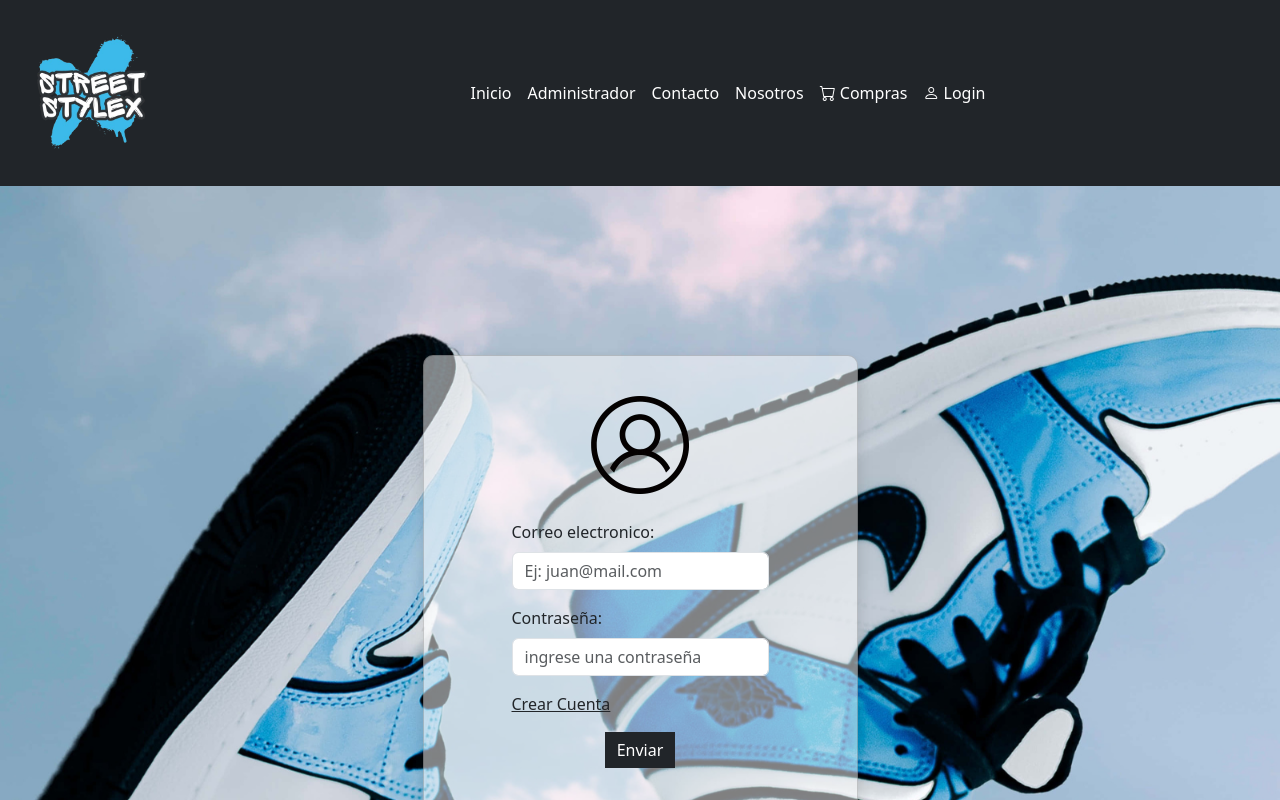
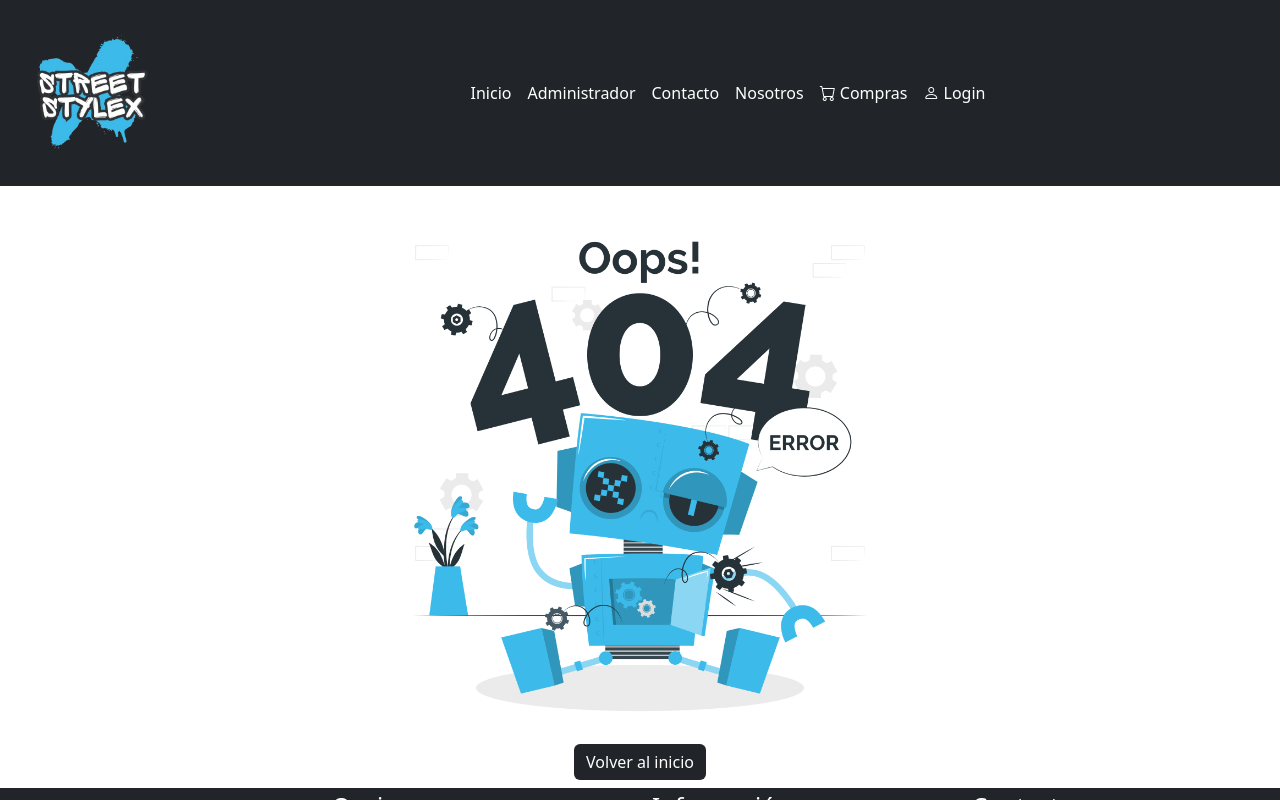
Before and after one commit to PRADON1CO/streeStyleX, a React (Vite) app: page / in a window 1280 px wide. Shown: the top 800 px of the page. Built offline with nearby package versions, Linux system fonts and the light colour scheme.

Commit message:
agregue el maquetado necesario para la pagina error404

```diff
--- a/src/App.jsx
+++ b/src/App.jsx
@@ -5,6 +5,7 @@
 import Menu from './components/common/Menu';
 import Inicio from './components/pages/Inicio';
 import Login from './components/pages/Login';
+import Error404 from './components/pages/Error404';
 
 function App() {
 
@@ -12,7 +13,8 @@
     <>
       <Menu></Menu>
       {/* <Inicio></Inicio>  */}
-      <Login></Login>
+      {/* <Login></Login>       */}
+      <Error404></Error404>
       <Footer></Footer>
     </>
 
--- a/src/components/pages/Error404.jsx
+++ b/src/components/pages/Error404.jsx
@@ -1,10 +1,13 @@
-import React from 'react';
+import { Button, Container } from 'react-bootstrap';
+import error404 from "../../assets/404.png"
+import "../../style/error404.css"
 
 const Error404 = () => {
     return (
-        <div>
-
-        </div>
+        <Container className='text-center py-2'>
+            <img src={error404} alt="" className='imgError404 mx-auto d-block' />
+            <a to='/' className=" btn bg-dark border-0 text-white">Volver al inicio</a>
+        </Container>
     );
 };
 
--- /dev/null
+++ b/src/style/error404.css
@@ -0,0 +1,11 @@
+.imgError404{
+    width: 300px;
+    height: 300px;
+}
+
+@media (min-width: 767px){
+    .imgError404{
+        width: 550px;
+        height: 550px;
+    }
+}
```
Also changed, not shown: src/assets/404.png (added), src/assets/loginBackground.png.
